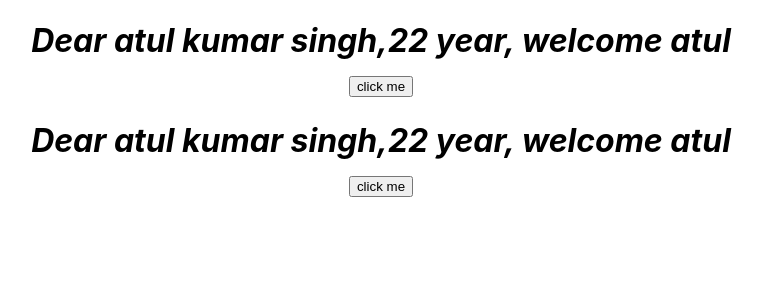
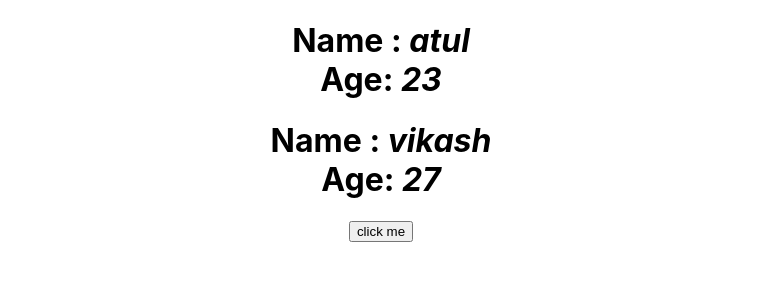
Before and after one commit to atulsingh9507/start-atulreact, a React (Create React App) app: page / in a window 1280 px wide. Shown: the top 300 px of the page, without its empty margins (259-1022 px from the left). Built offline with nearby package versions, Linux system fonts and the light colour scheme.

Commit message:
use console

```diff
--- a/src/App.js
+++ b/src/App.js
@@ -1,17 +1,31 @@
 
 import './App.css';
+import React, { Component} from 'react';
 import Person from './component/person';
 
+class App extends Component{
+  constructor(props) {
+    super(props);
+    this.state = {
 
-function App() {
+    };
+  }
+  buttonClickHandler =() => {
+ console.log(this.state);
+  };
+
+
+render() {
   return (
     <div className="App">
       <Person name="atul"age="23" />
       <Person name="vikash"age="27" />
+      <button type="button" onClick={this.buttonClickHandler}>click me</button>
 
 
     </div>
   );
 }
+}
 
 export default App;
--- a/src/component/person.js
+++ b/src/component/person.js
@@ -4,29 +4,21 @@ import React, {Component} from "react";
 class person extends Component {
   constructor(props) {
     super(props);
-    this.props=props;
-    this.state={
-        name:"atul kumar singh",
-        age: 22,
-    }
+    this.props = props;
 }
-nameChangeHandeler() {
-    console.log(this.state);
-    this.setState({ name: "vikash singh", age:27 }, () => {
-        console.log(this.state);
-    });
-}
+
    render() {
     return(
         <div>
             <h1>
-                <i>Dear {this.state.name},{this.state.age} year, welcome atul</i>
+               <label>Name</label> : <i>{this.props.name}</i>
                 <br/>
-                <button onClick={() => this.nameChangeHandeler()}>click me </button>
+                <label>Age</label>: <i>{this.props.age}</i>
             </h1>
         </div>
     );
-   }
+
+}
 }
 
 export default person;
```
